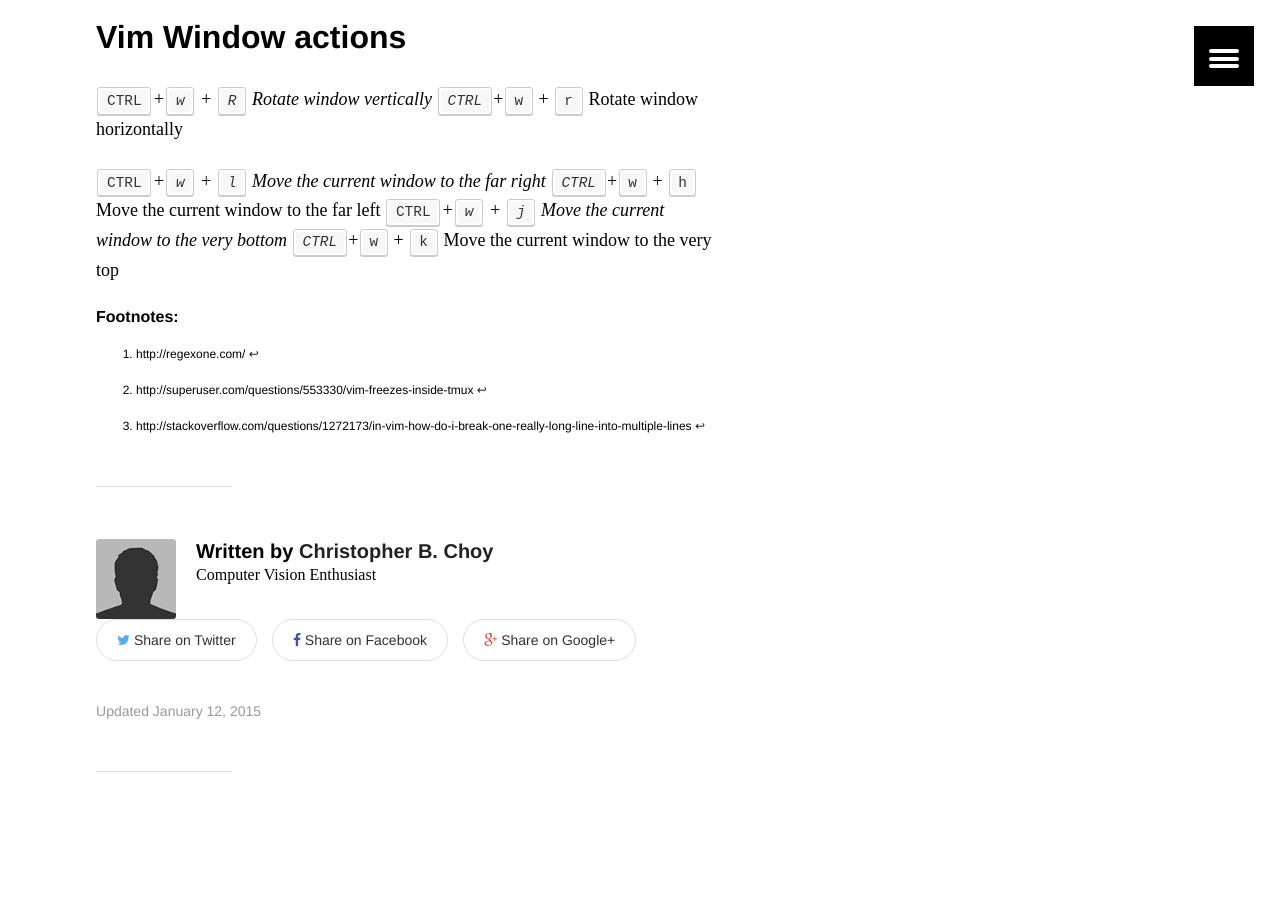
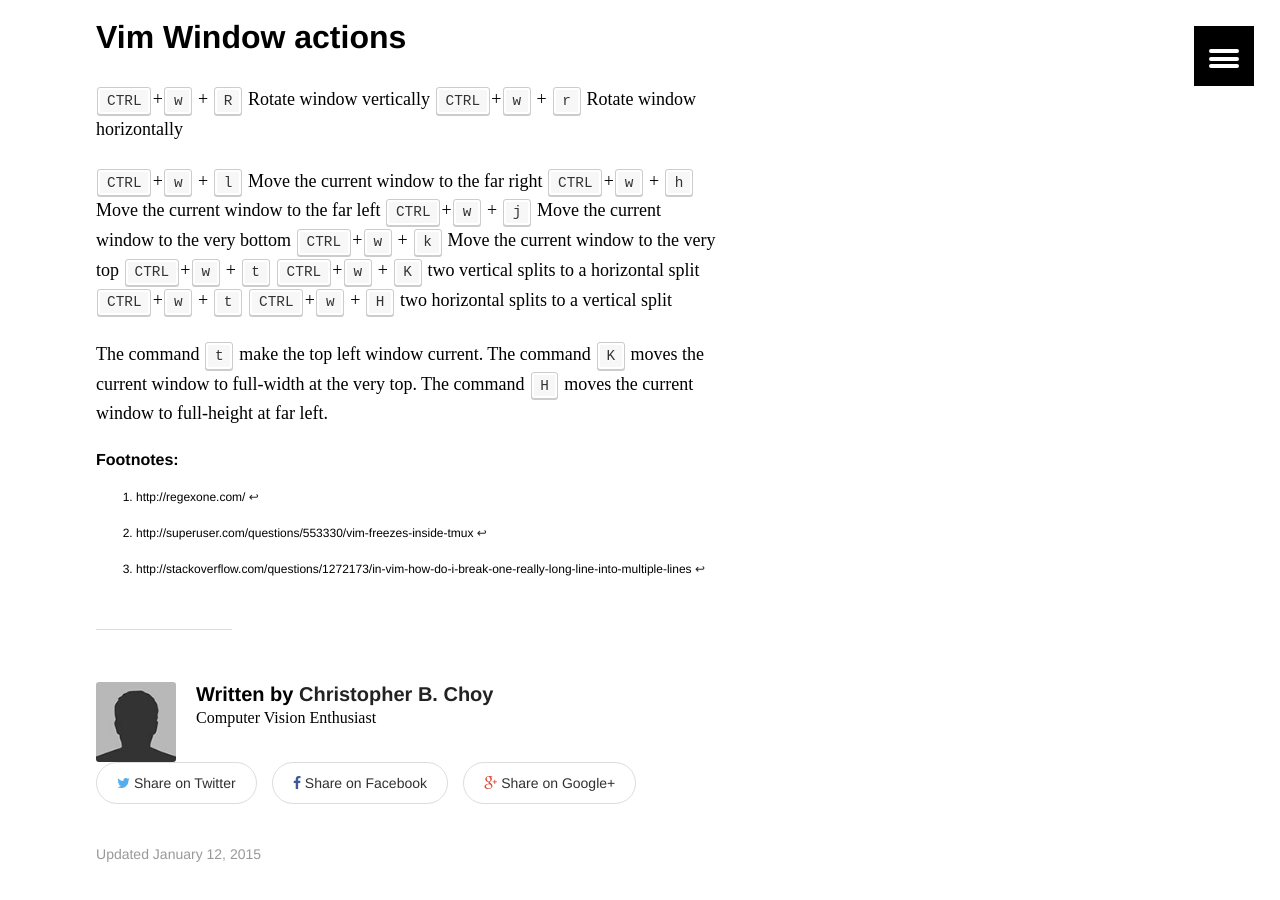
Before and after one commit to antran89/blog, a Jekyll site: the page built from _posts/notes/2015-01-12-vim-notes.md, in a window 1280 px wide and 900 px high, scrolled down 2489 px. Built offline with Jekyll 4.4.1, drawn with Linux system fonts in a browser that asks for light colours; comment, search, counter and statistics services are not loaded.

Commit message:
added few nots

```diff
--- a/_posts/notes/2015-01-12-vim-notes.md
+++ b/_posts/notes/2015-01-12-vim-notes.md
@@ -98,16 +98,23 @@ gqq        % format the current line
 
 ## Vim Window actions
 
-<kbd>CTRL</kbd>_+<kbd>w</kbd> + <kbd>R</kbd> Rotate window vertically
-<kbd>CTRL</kbd>_+<kbd>w</kbd> + <kbd>r</kbd> Rotate window horizontally
+<kbd>CTRL</kbd>+<kbd>w</kbd> + <kbd>R</kbd> Rotate window vertically
+<kbd>CTRL</kbd>+<kbd>w</kbd> + <kbd>r</kbd> Rotate window horizontally
 
-<kbd>CTRL</kbd>_+<kbd>w</kbd> + <kbd>l</kbd> Move the current window to the far right
-<kbd>CTRL</kbd>_+<kbd>w</kbd> + <kbd>h</kbd> Move the current window to the far left
-<kbd>CTRL</kbd>_+<kbd>w</kbd> + <kbd>j</kbd> Move the current window to the very bottom
-<kbd>CTRL</kbd>_+<kbd>w</kbd> + <kbd>k</kbd> Move the current window to the very top
+<kbd>CTRL</kbd>+<kbd>w</kbd> + <kbd>l</kbd> Move the current window to the far right
+<kbd>CTRL</kbd>+<kbd>w</kbd> + <kbd>h</kbd> Move the current window to the far left
+<kbd>CTRL</kbd>+<kbd>w</kbd> + <kbd>j</kbd> Move the current window to the very bottom
+<kbd>CTRL</kbd>+<kbd>w</kbd> + <kbd>k</kbd> Move the current window to the very top
+<kbd>CTRL</kbd>+<kbd>w</kbd> + <kbd>t</kbd> <kbd>CTRL</kbd>+<kbd>w</kbd> + <kbd>K</kbd> two vertical splits to a horizontal split
+<kbd>CTRL</kbd>+<kbd>w</kbd> + <kbd>t</kbd> <kbd>CTRL</kbd>+<kbd>w</kbd> + <kbd>H</kbd> two horizontal splits to a vertical split
+
+The command <kbd>t</kbd> make the top left window current.
+The command <kbd>K</kbd> moves the current window to full-width at the very top.
+The command <kbd>H</kbd> moves the current window to full-height at far left.
 
 
 [^1]: http://regexone.com/
 [^2]: http://vim.wikia.com/wiki/Search_patterns
 [^3]: http://superuser.com/questions/553330/vim-freezes-inside-tmux
 [^4]: http://stackoverflow.com/questions/1272173/in-vim-how-do-i-break-one-really-long-line-into-multiple-lines
+[^5]: http://stackoverflow.com/questions/1269603/to-switch-from-vertical-split-to-horizontal-split-fast-in-vim
```
Also changed, not shown: _posts/notes/2015-01-05-git-notes.md (+29 -13 lines), _posts/notes/2015-01-11-tmux-notes.md (+16 -1 lines), _posts/notes/2015-02-15-ctags-notes.md (added, +29 -0 lines).
